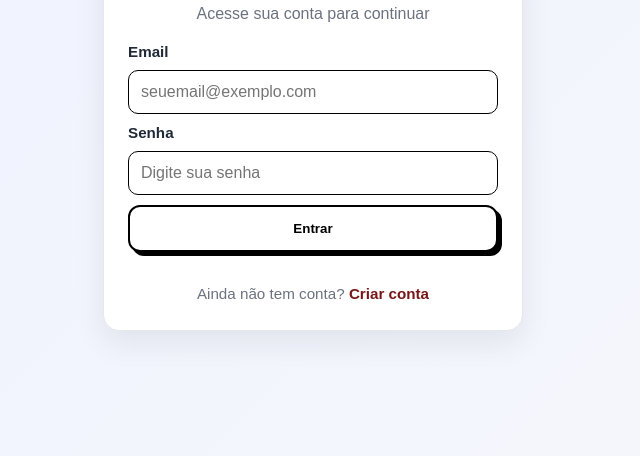
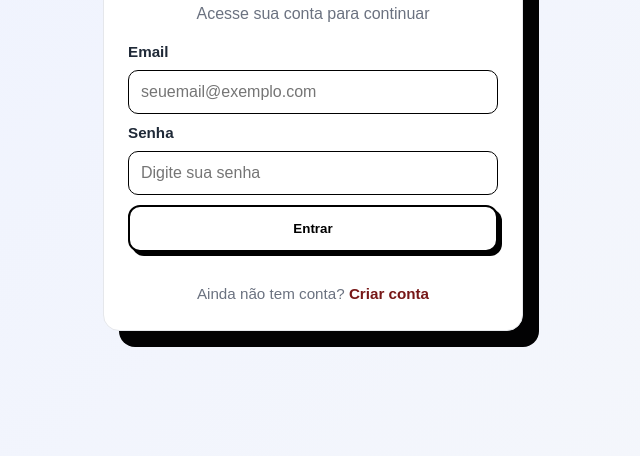
Before and after one commit to JohnOliveira00/FitHub, a website: page public/index.html in a window 1280 px wide. Shown: the part 344-800 px from the top of the page, without its empty margins (327-967 px from the left). Drawn offline with Linux system fonts and the light colour scheme.

Commit message:
mudança na box-shadow

```diff
--- a/public/styles.css
+++ b/public/styles.css
@@ -33,7 +33,7 @@ body {
   border: 1px solid #e5e7eb;
   border-radius: 16px;
   padding: 28px 24px;
-  box-shadow: 0 12px 30px rgba(15, 23, 42, 0.08);
+  box-shadow: 16px 16px 0px #020203;
 }
 
 .logo {
```
